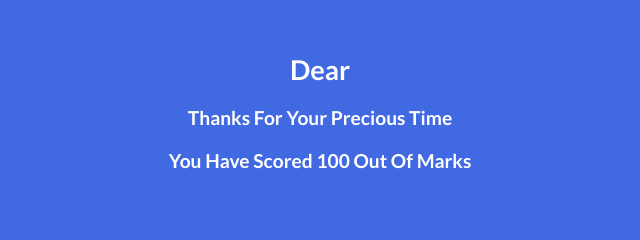
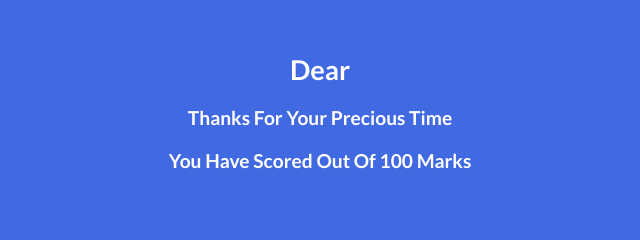
Before and after one commit to WahajUlHaq/QuizWebApp, a plain HTML site: page end.html in a window 1280 px wide. Shown: the part 278-518 px from the top of the page, 320-960 px from the left. Drawn offline with Linux system fonts and the light colour scheme.

Commit message:
Update end.html

```diff
--- a/end.html
+++ b/end.html
@@ -15,7 +15,7 @@
 <h1 class="user_name">Dear <span class="names"></span></h1>
 
 <p class="othert">Thanks For Your Precious Time</p>
-<p class="user_points">You Have Scored 100 Out Of <span class="points"></span> Marks </p>
+<p class="user_points">You Have Scored  <span class="points"></span> Out Of 100 Marks </p>
 
 
 </div>
```
